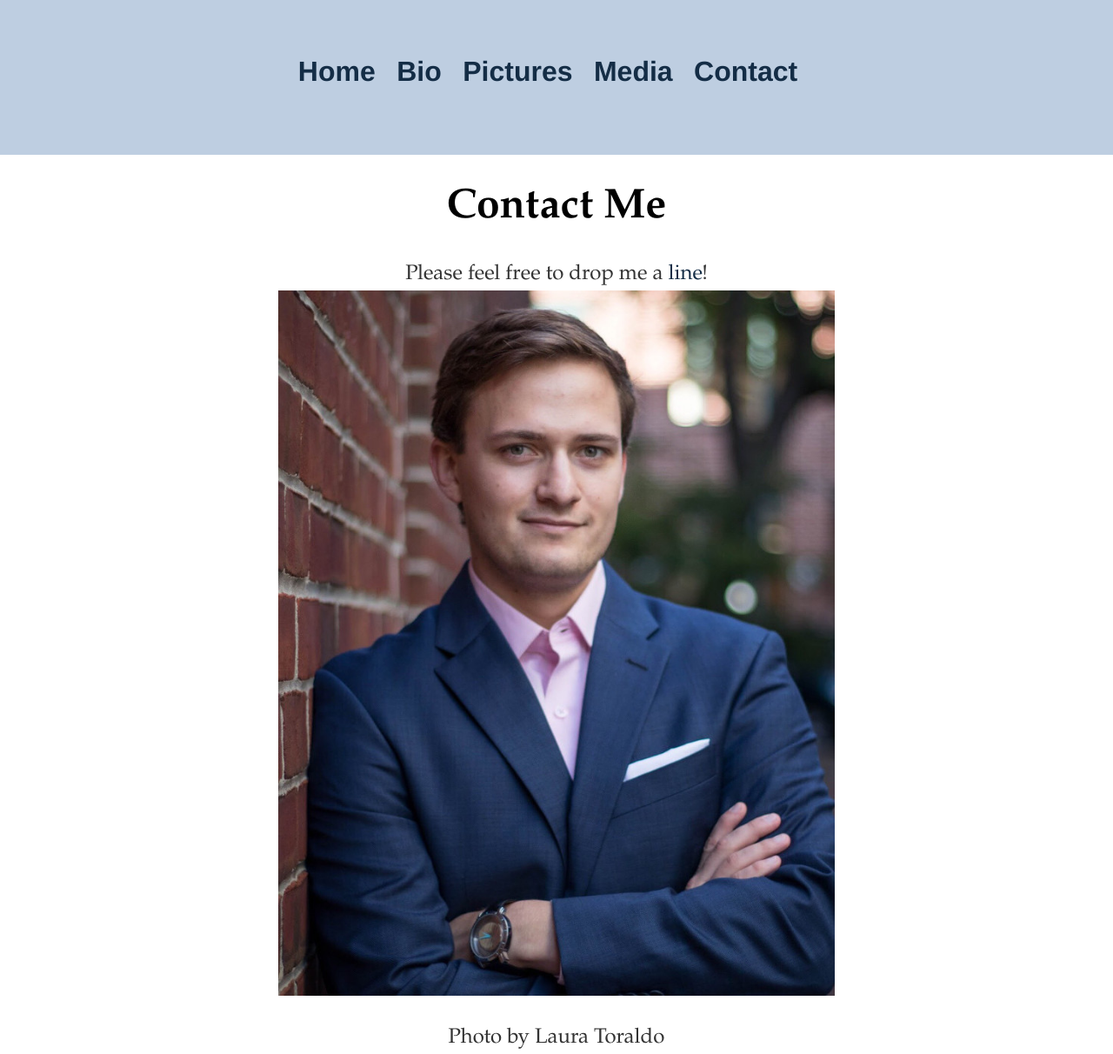
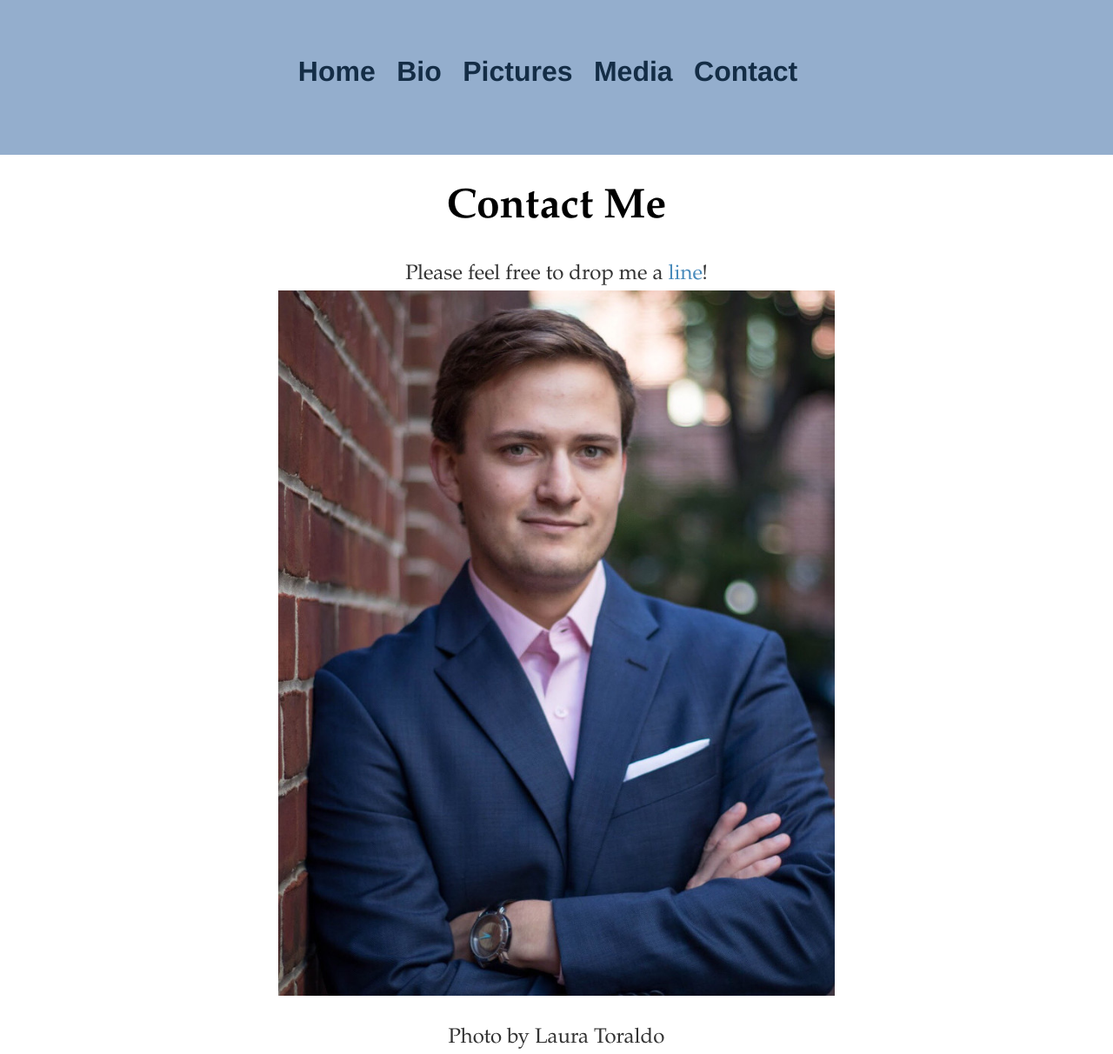
Before and after one commit to leemlb06pmi/leemlb06pmi.github.io, a Jekyll site: the page built from contact/index.html, in a window 1280 px wide. Shown: the whole page at 87% size. Built offline with Jekyll 4.4.1, drawn with Linux system fonts in a browser that asks for light colours.

Commit message:
more details

```diff
--- a/bio/index.html
+++ b/bio/index.html
@@ -24,4 +24,4 @@
 and Angela Brown. Mr. Herr currently studies with Gran Wilson.
 <br>
 <br>
-A full performance resume can be found <a href="/photos/Resume.pdf" download>here</a>!</p>
+A full performance resume can be found <a href="/photos/Resume.pdf" download style="font-size:1em">here</a>!</p>
--- a/contact/index.html
+++ b/contact/index.html
@@ -4,7 +4,7 @@
 ---
 
 <h1>{{ page.title }}</h1>
-<p>Please feel free to drop me a <a href="mailto:miles@finexus.com" style="font-size:1em;">line</a>!
+<p>Please feel free to drop me a <a href="mailto:miles@finexus.com" style="font-size:1em;color:rgb(72,138,187);">line</a>!
 <br>
 <img src="https://leemlb06pmi.github.io/photos/Possible-3.jpg" alt="headshot-2">
 <br>
--- a/css/main.css
+++ b/css/main.css
@@ -5,7 +5,7 @@
 ul{
     margin:auto;
     height: 50px;
-    background-color:rgba(42,94,155,0.3)
+    background-color:rgba(42,94,155,0.5)
 }
 img{
     width:50%;
```
